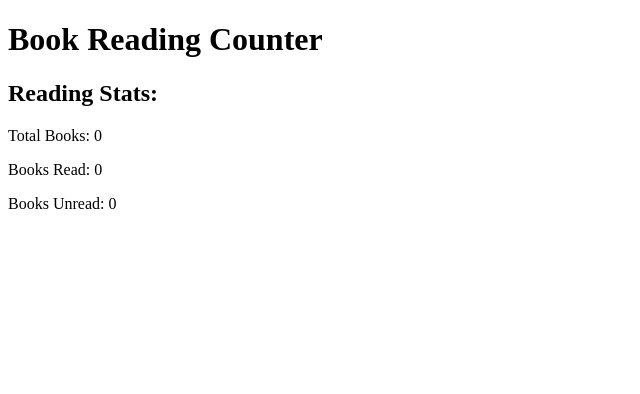
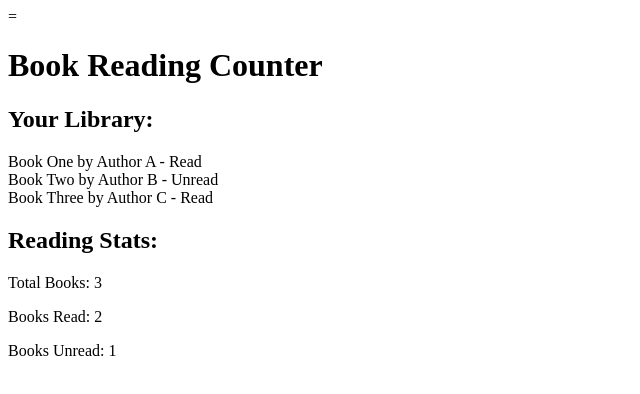
Before and after one commit to acciojob/number-of-books-read-lokeshyaragarla, a website: page main.html in a window 1280 px wide. Shown: the whole page, without its empty margins (0-640 px from the left). Drawn offline with Linux system fonts and the light colour scheme.

Commit message:
created a submission

```diff
--- a/main.html
+++ b/main.html
@@ -1,4 +1,4 @@
-<!DOCTYPE html>
+=<!DOCTYPE html>
 <html>
 <head>
   <title>Book Reading Counter</title>
@@ -12,6 +12,7 @@
     <p>Books Read: <span id="books-read">0</span></p>
     <p>Books Unread: <span id="books-unread">0</span></p>
   </div>
+
   <script src="script.js"></script>
 </body>
 </html>
--- a/script.js
+++ b/script.js
@@ -1,16 +1,25 @@
+const library = [
+  { title: "Book One", author: "Author A", readingStatus: true },
+  { title: "Book Two", author: "Author B", readingStatus: false },
+  { title: "Book Three", author: "Author C", readingStatus: true }
+];
+
+function numberOfBooksRead(library) {
+  let count = 0;
+  for (let i = 0; i < library.length; i++) {
+    if (library[i].readingStatus === true) {
       count++;
     }
   }
   return count;
 }
-// Display the books and stats
+
 function displayBooksAndStats() {
   const output = document.getElementById('output');
   const bookList = document.createElement('div');
 
   output.innerHTML = '<h2>Your Library:</h2>';
 
-    // Display each book
   library.forEach(book => {
     const bookDiv = document.createElement('div');
     bookDiv.textContent = `${book.title} by ${book.author} - ${book.readingStatus ? 'Read' : 'Unread'}`;
@@ -19,11 +28,10 @@ function displayBooksAndStats() {
 
   output.appendChild(bookList);
 
-    // Display stats
   const booksRead = numberOfBooksRead(library);
   document.getElementById('total-books').textContent = library.length;
   document.getElementById('books-read').textContent = booksRead;
   document.getElementById('books-unread').textContent = library.length - booksRead;
 }
-// Initialize when page loads
+
 window.onload = displayBooksAndStats;
```
Lines whose indentation alone changed are shown as unchanged.
